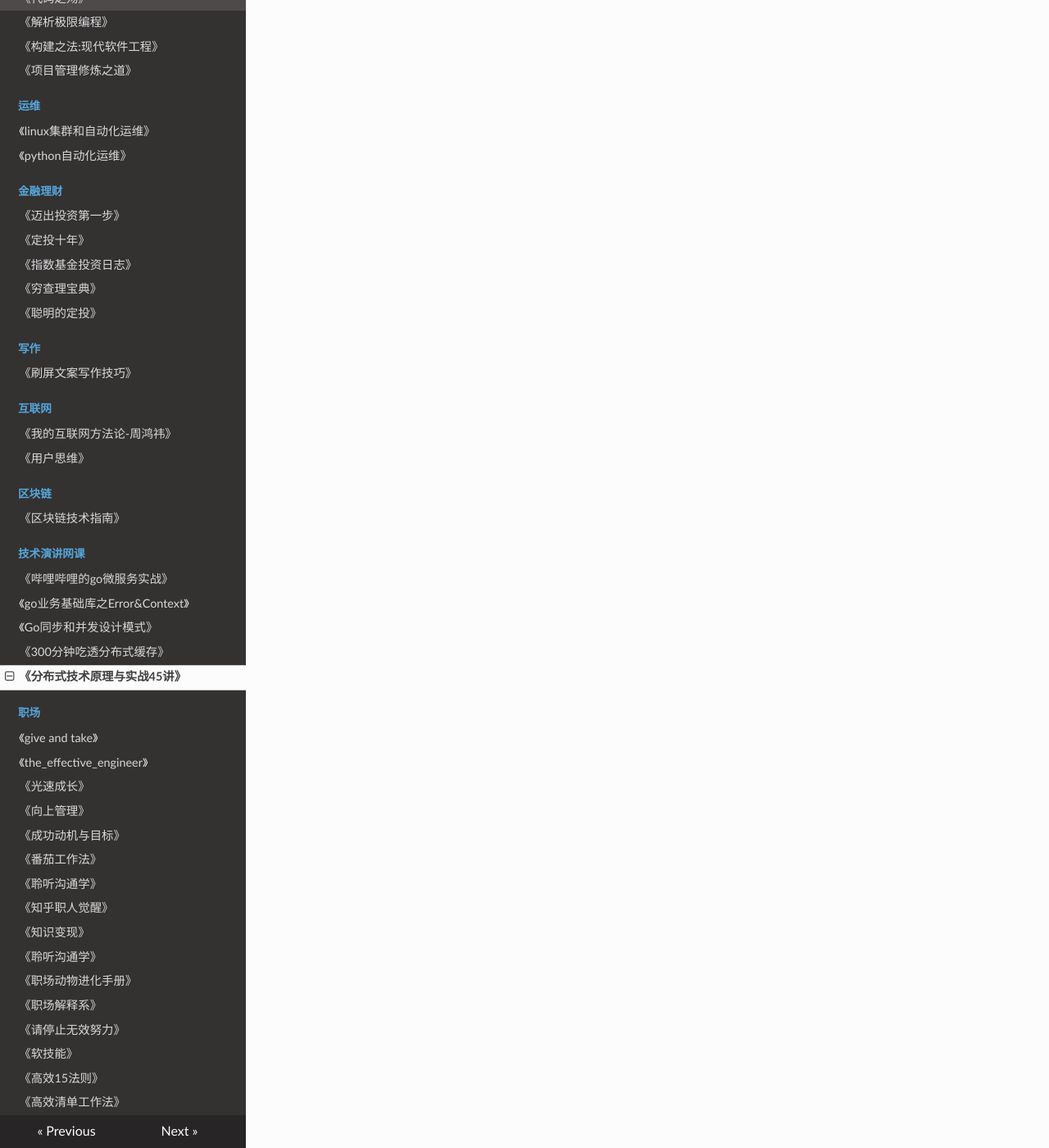
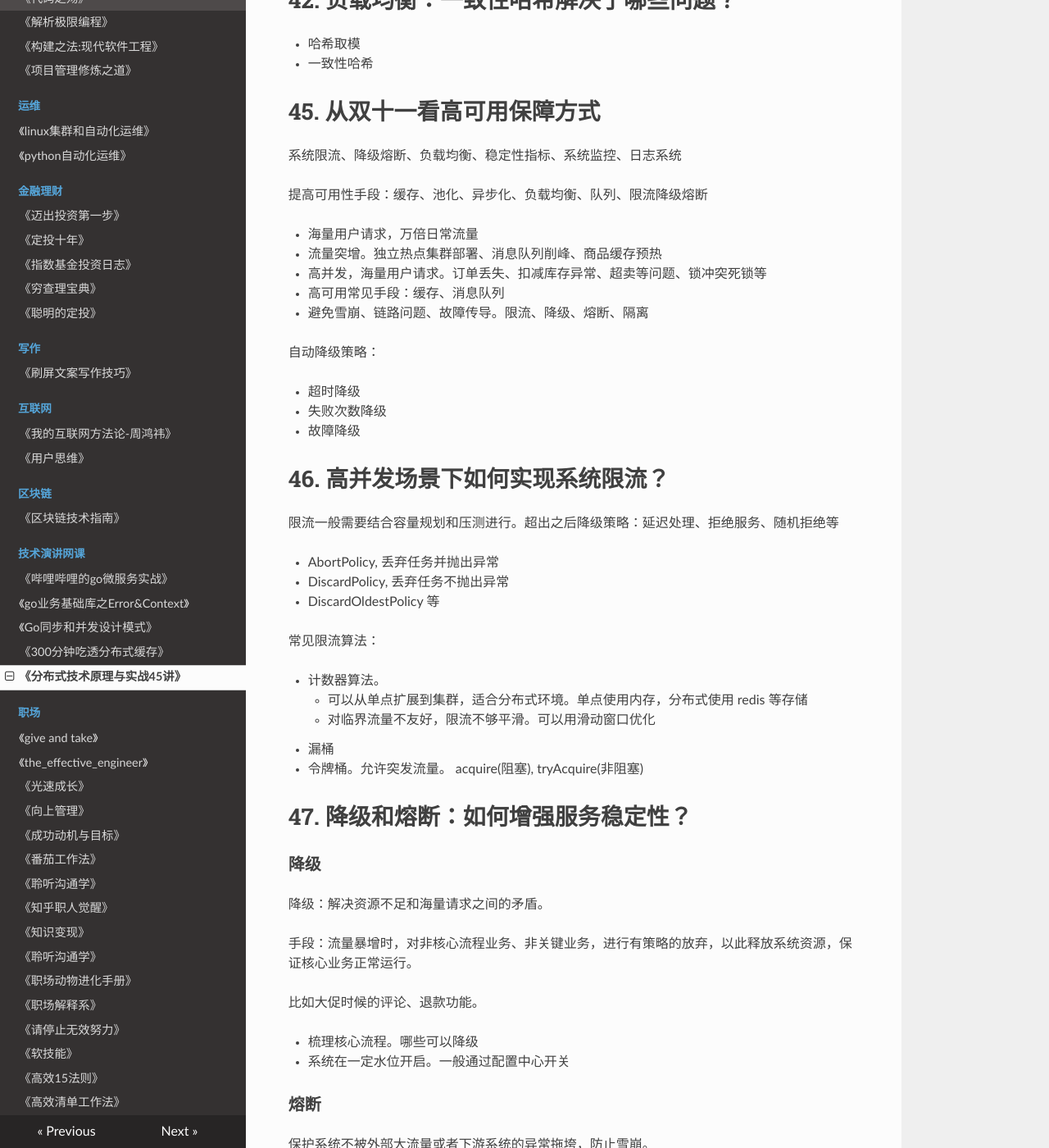
Before and after one commit to PegasusWang/booknotes, an MkDocs documentation site: the page built from docs/lecture/网课/分布式技术原理与实战45讲/分布式技术原理与实战.md, in a window 1280 px wide and 1400 px high, scrolled down 14761 px. Shown: the whole window at 82% size. Built offline with MkDocs 1.6.1, drawn with Linux system fonts in a browser that asks for light colours; nearby versions of some CDN libraries; old or Windows-style settings are respelled for this version of MkDocs; some of the changed text lies outside the part shown.

Commit message:
分布式技术原理与实战笔记

```diff
--- a/docs/lecture/网课/分布式技术原理与实战45讲/分布式技术原理与实战.md
+++ b/docs/lecture/网课/分布式技术原理与实战45讲/分布式技术原理与实战.md
@@ -501,3 +501,135 @@
 - 消息队列通知。也就是在数据库更新后，通过事务性消息队列加监听的方式，失效对应的缓存。
 - 多级缓存难保证一致性， 通常是用在数据一致性不敏感业务
 - 版本号、时间戳+主键，实现最终一致性
+
+
+# 41. 失效策略：缓存过期都有哪些策略？
+页面置换算法：FIFO, LRU, LFU
+
+redis 内存淘汰策略：
+
+- noeviction，这是默认的策略，对于写请求会拒绝服务，直接返回错误，这种策略下可以保证数据不丢失；
+- allkeys-lru，这种策略操作的范围是所有 key，使用 LRU 算法进行缓存淘汰；
+- volatile-lru，这种策略操作的范围是设置了过期时间的 key，使用 LRU 算法进行淘汰；
+- allkeys-random，这种策略下操作的范围是所有 key，会进行随机淘汰数据；
+- volatile-random，这种策略操作的范围是设置了过期时间的 key，会进行随机淘汰；
+- volatile-ttl，这种策略操作的范围是设置了过期时间的 key，根据 key 的过期时间进行淘汰，越早过期的越优先被淘汰。
+
+
+# 42. 负载均衡：一致性哈希解决了哪些问题？
+
+- 哈希取模
+- 一致性哈希
+
+
+# 45. 从双十一看高可用保障方式
+
+系统限流、降级熔断、负载均衡、稳定性指标、系统监控、日志系统
+
+提高可用性手段：缓存、池化、异步化、负载均衡、队列、限流降级熔断
+
+- 海量用户请求，万倍日常流量
+- 流量突增。独立热点集群部署、消息队列削峰、商品缓存预热
+- 高并发，海量用户请求。订单丢失、扣减库存异常、超卖等问题、锁冲突死锁等
+- 高可用常见手段：缓存、消息队列
+- 避免雪崩、链路问题、故障传导。限流、降级、熔断、隔离
+
+自动降级策略：
+
+- 超时降级
+- 失败次数降级
+- 故障降级
+
+
+# 46. 高并发场景下如何实现系统限流？
+限流一般需要结合容量规划和压测进行。超出之后降级策略：延迟处理、拒绝服务、随机拒绝等
+
+- AbortPolicy, 丢弃任务并抛出异常
+- DiscardPolicy, 丢弃任务不抛出异常
+- DiscardOldestPolicy 等
+
+常见限流算法：
+
+- 计数器算法。
+  - 可以从单点扩展到集群，适合分布式环境。单点使用内存，分布式使用 redis 等存储
+  - 对临界流量不友好，限流不够平滑。可以用滑动窗口优化
+- 漏桶
+- 令牌桶。允许突发流量。 acquire(阻塞), tryAcquire(非阻塞)
+
+
+# 47. 降级和熔断：如何增强服务稳定性？
+
+### 降级
+降级：解决资源不足和海量请求之间的矛盾。
+
+手段：流量暴增时，对非核心流程业务、非关键业务，进行有策略的放弃，以此释放系统资源，保证核心业务正常运行。
+
+比如大促时候的评论、退款功能。
+
+- 梳理核心流程。哪些可以降级
+- 系统在一定水位开启。一般通过配置中心开关
+
+### 熔断
+
+保护系统不被外部大流量或者下游系统的异常拖垮，防止雪崩。
+
+Alibaba Sentinel 或者 Netflix Hystrix
+
+熔断器的恢复时间，也就是平均故障恢复时间，称为 MTTR，在稳定性设计中是一个常见的指标，在 Hystrix 的断路器设计中，有以下几个状态。
+
+- Closed：熔断器关闭状态，比如系统检测到下游失败到了 50% 的阈值，会开启熔断。
+- Open：熔断器打开状态，此时对下游的调用在内部直接返回错误，不发出请求，但是在一定的时间周期以后，会进入下一个半熔断状态。
+- Half-Open：半熔断状态，允许少量的服务请求，如果调用都成功（或一定比例）则认为恢复了，关闭熔断器，否则认为还没好，又回到熔断器打开状态。
+
+
+# 48 如何选择适合业务的负载均衡策略？
+
+- 硬件负载均衡，就是通过专门的硬件来实现负载均衡，比如常见的 F5 设备。
+- 软件负载均衡则是通过负载均衡软件实现，常见的就是 Nginx。
+
+常见负载均衡策略：
+
+- 轮询策略。顺序从服务器列表中选择一个节点
+- 加权轮询
+- 随机策略
+- 最小响应时间
+- 最小并发数
+- 哈希策略
+
+如何实现：
+
+- 在服务器端负载均衡中，请求先发送到负载均衡服务器，然后通过负载均衡算法，在众多可用的服务器之中选择一个来处理请求。
+- 在客户端负载均衡中，不需要额外的负载均衡软件，客户端自己维护服务器地址列表，自己选择请求的地址，通过负载均衡算法将请求发送至该服务器。
+
+Spring Cloud Eureka, Ribbon
+
+
+# 49 线上服务有哪些稳定性指标？
+
+监控组件、键控指标、监控处理
+
+![](./系统监控.png)
+
+稳定性指标：稳定性指标，这里我按照自己的习惯，把它分为服务器指标、系统运行指标、基础组件指标和业务运行时指标。
+
+每个分类下面我选择了部分比较有代表性的监控项，如果你还希望了解更多的监控指标，可以参考 Open-Falcon 的监控采集，地址为 Linux 运维基础采集项。
+
+
+# 50 分布式下有哪些监控组件？
+
+- OpenFalcon
+- Zabbix
+- Nagios
+- CAT
+
+监控处理制度：
+
+- 发现故障，第一时间同步到相关业务负责人，上下游链路；
+- 第一时间快速恢复业务，快速进行故障止血；
+- 及时协调资源，避免故障升级；
+- 事后进行故障复盘和总结，避免再次出现类似问题。
+
+
+# 51 分布式下如何实现统一日志系统？
+
+ELK 统一日志系统: Elasticsearch, Logstash, Kibana
```
Also changed, not shown: docs/lecture/网课/分布式技术原理与实战45讲/系统监控.png (added).
